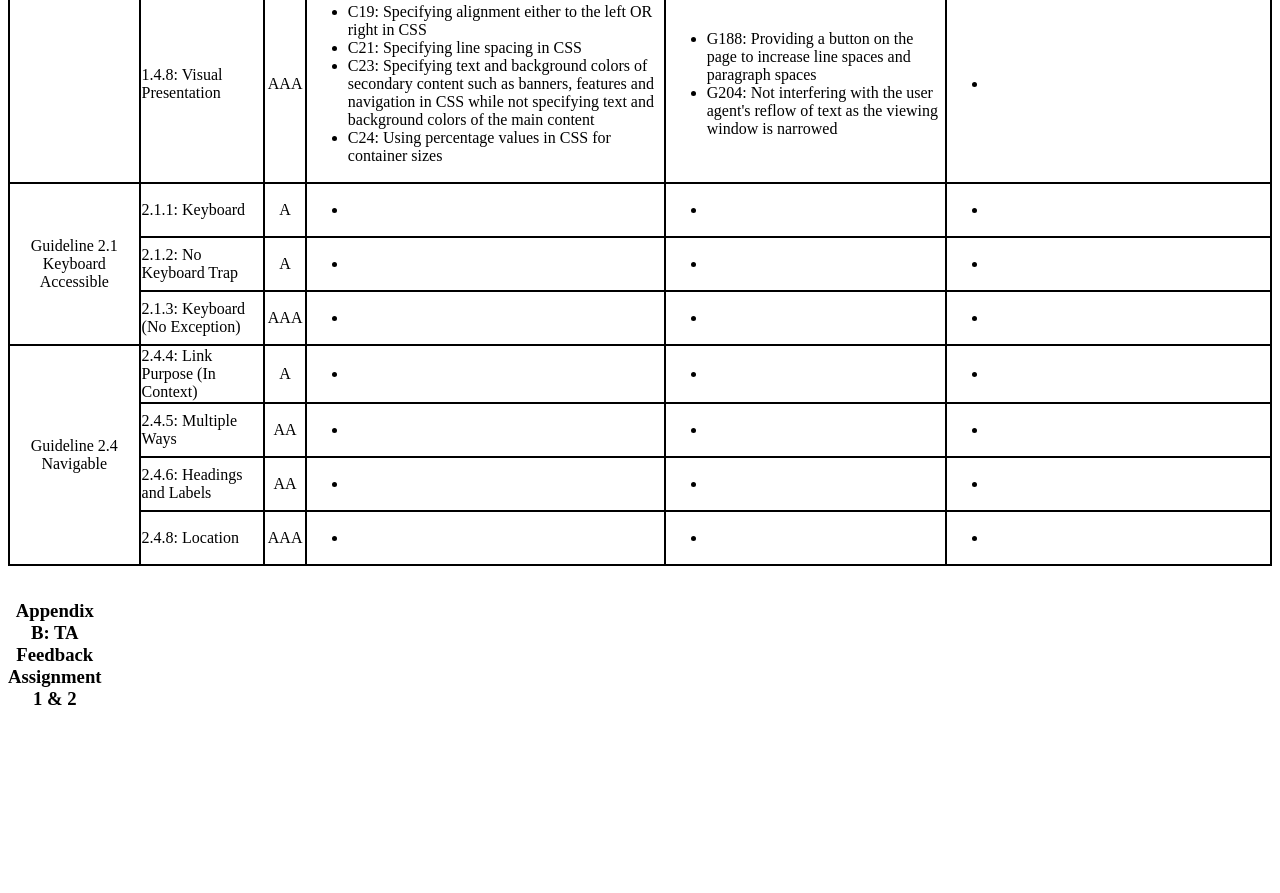
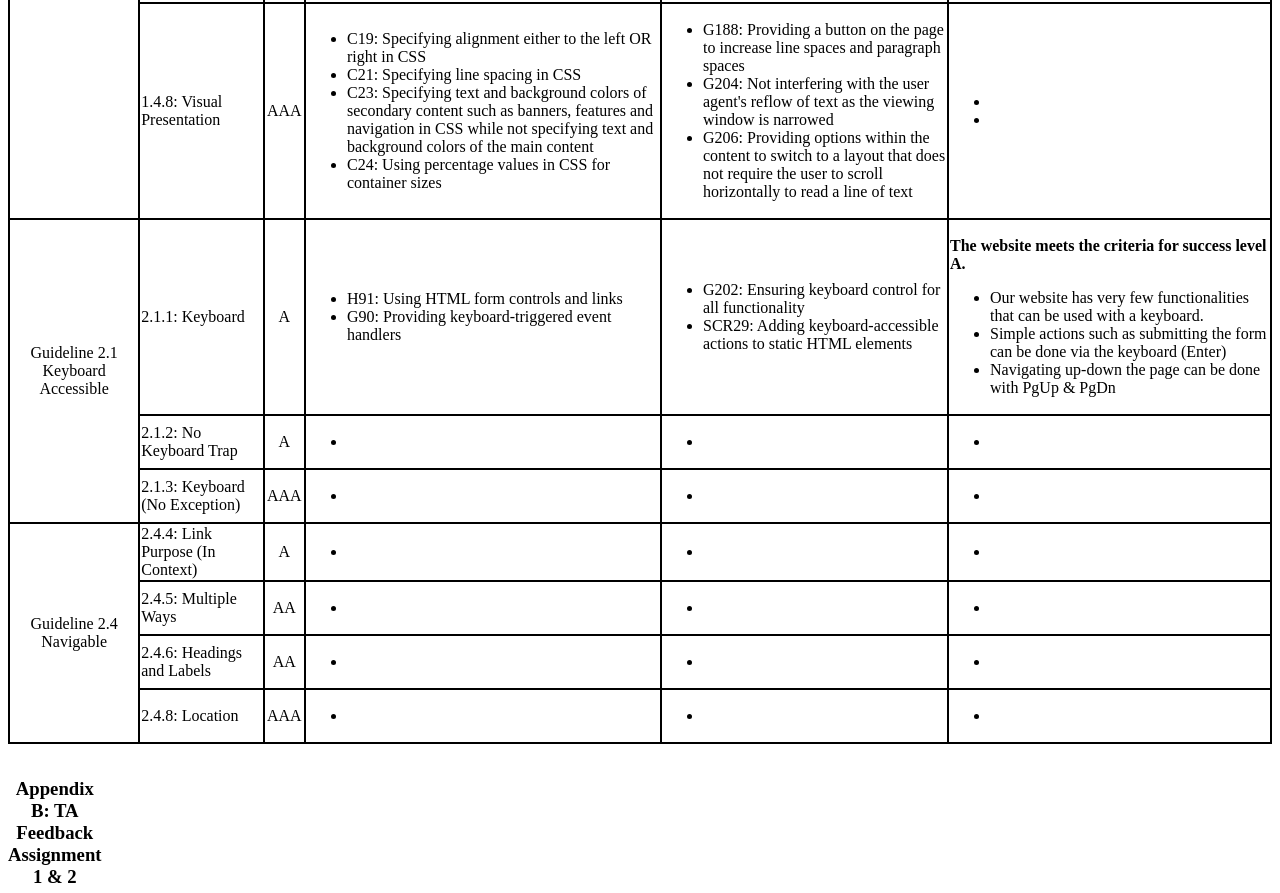
Before and after one commit to LCTTVU/ASSIGNMENT3, a plain HTML site: page assignment4.html in a window 1280 px wide. Shown: the part 1911-2804 px from the top of the page. Before the commit the page ends 2648 px from the top, so only its background shows below. Drawn offline with Linux system fonts and the light colour scheme.

Commit message:
Update assignment4.html

```diff
--- a/assignment4.html
+++ b/assignment4.html
@@ -232,11 +232,13 @@
                         <ul>
                             <li>G188: Providing a button on the page to increase line spaces and paragraph spaces</li>
                             <li>G204: Not interfering with the user agent's reflow of text as the viewing window is narrowed</li>
+                            <li>G206: Providing options within the content to switch to a layout that does not require the user to scroll horizontally to read a line of text</li>
                         </ul>
                     </td>
                     <td class = "guidelineEvaluation">
                         <p><strong></strong></p>
                         <ul>
+                            <li></li>
                             <li></li>
                         </ul>
                     </td>
@@ -248,18 +250,22 @@
                     <td class = "level">A</td>
                     <td class = "requirements">
                         <ul>
-                            <li></li>
+                            <li>H91: Using HTML form controls and links</li>
+                            <li>G90: Providing keyboard-triggered event handlers</li>
                         </ul>
                     </td>
                     <td class = "requirements">
                         <ul>
-                            <li></li>
+                            <li>G202: Ensuring keyboard control for all functionality</li>
+                            <li>SCR29: Adding keyboard-accessible actions to static HTML elements</li>
                         </ul>
                     </td>
                     <td class = "guidelineEvaluation">
-                        <p><strong></strong></p>
+                        <p><strong>The website meets the criteria for success level A.</strong></p>
                         <ul>
-                            <li></li>
+                            <li>Our website has very few functionalities that can be used with a keyboard.</li>
+                            <li>Simple actions such as submitting the form can be done via the keyboard (Enter)</li>
+                            <li>Navigating up-down the page can be done with PgUp & PgDn</li>
                         </ul>
                     </td>
                 </tr>
```
